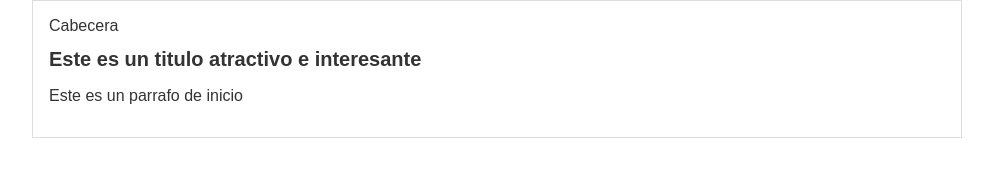
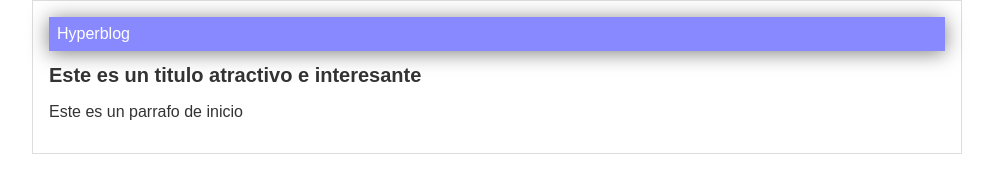
Before and after one commit to Den2is/Hyper, a plain HTML site: page index.html in a window 1280 px wide. Shown: the whole page, without its empty margins (143-1136 px from the left). Drawn offline with Linux system fonts and the light colour scheme.

Commit message:
Finalizada la cabecera condiseno azul

```diff
--- a/estilos/stilos.css
+++ b/estilos/stilos.css
@@ -6,6 +6,14 @@ body
 	font-size: 16px;
 	margin: 0;
 	padding: 0;
+}
+#cabecera
+{
+	background: #88F;
+	box-shadow: 0px 2px 20px 0px rgba(0,0,0,0.5);
+	color: white;
+	margin: 0;
+	padding: 0.5em;
 }
 #container
 {
--- a/index.html
+++ b/index.html
@@ -6,7 +6,7 @@
  <body>
   <div id="container">
    <div id="cabecera">
-	   Cabecera
+	   Hyperblog
    </div>
     <div id="post">
      <h1>Este es un titulo atractivo e interesante</h1>
```
